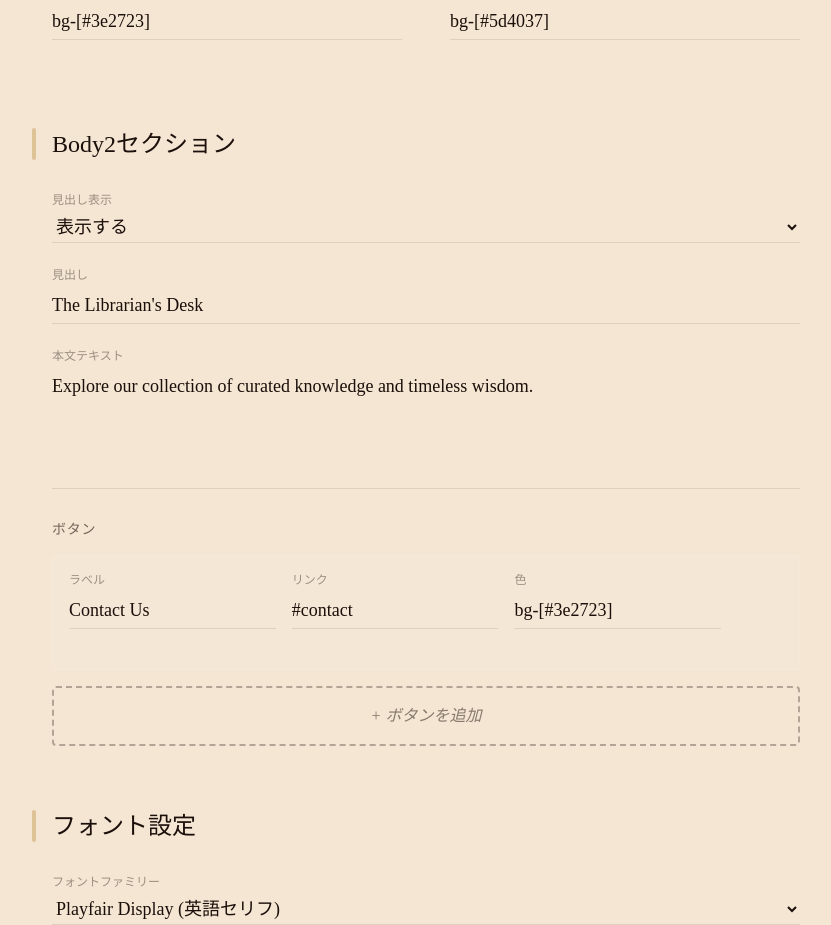
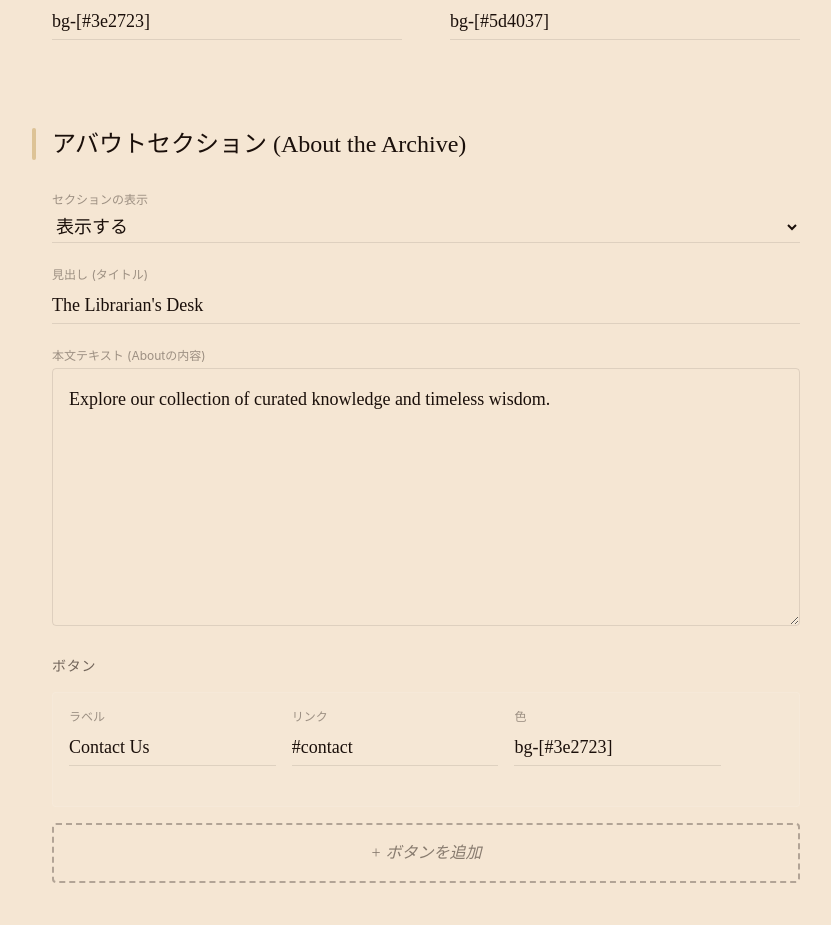
Before and after one commit to RenMurata-ops/library-lp, a React (Vite) app: page /admin-panel in a window 1280 px wide. Shown: the part 1160-2085 px from the top of the page, without its empty margins (224-1055 px from the left). Built offline with nearby package versions, Linux system fonts and the light colour scheme; no server answers.

Commit message:
Fix ArticleEditor loading and enhance AdminPage About section

```diff
--- a/src/pages/AdminPage.tsx
+++ b/src/pages/AdminPage.tsx
@@ -253,15 +253,15 @@ const AdminPage = () => {
                         </div>
                     </section>
 
-                    {/* Body2 Section */}
+                    {/* About Section */}
                     <section>
                         <h2 className="text-2xl font-serif text-[#1a0f0a] mb-8 flex items-center gap-4">
                             <span className="w-1 h-8 bg-library-gold/50 rounded-full"></span>
-                            Body2セクション
+                            アバウトセクション (About the Archive)
                         </h2>
                         <div className="pl-5 space-y-6">
                             <div className="group mb-6">
-                                <label className="block text-xs text-[#1a0f0a]/40 font-sans mb-1">見出し表示</label>
+                                <label className="block text-xs text-[#1a0f0a]/40 font-sans mb-1">セクションの表示</label>
                                 <select
                                     name="body2.showHeading"
                                     value={localConfig.body2.showHeading ? 'true' : 'false'}
@@ -273,20 +273,22 @@ const AdminPage = () => {
                                 </select>
                             </div>
                             <NotionInput
-                                label="見出し"
+                                label="見出し (タイトル)"
                                 name="body2.heading"
                                 value={localConfig.body2.heading}
+                                placeholder="例: About the Archive"
                             />
                             <div className="group mb-6">
-                                <label className="block text-xs text-[#1a0f0a]/40 font-sans mb-1">本文テキスト</label>
+                                <label className="block text-xs text-[#1a0f0a]/40 font-sans mb-1">本文テキスト (Aboutの内容)</label>
                                 <textarea
                                     name="body2.bodyText"
                                     value={localConfig.body2.bodyText}
                                     onChange={handleChange}
                                     onCompositionStart={() => { }}
                                     onCompositionEnd={handleChange as any}
-                                    rows={4}
-                                    className="w-full bg-transparent border-b border-library-walnut/10 focus:border-library-gold/50 text-[#1a0f0a] font-serif text-lg py-1 outline-none transition-colors placeholder-library-ink/20 resize-none"
+                                    rows={8}
+                                    className="w-full bg-transparent border border-library-walnut/10 focus:border-library-gold/50 text-[#1a0f0a] font-serif text-lg p-4 outline-none transition-colors placeholder-library-ink/20 resize-y rounded-sm"
+                                    placeholder="ここに入力した内容が『About the Archive』セクションに表示されます。"
                                 />
                             </div>
 
--- a/src/pages/ArticleEditor.tsx
+++ b/src/pages/ArticleEditor.tsx
@@ -14,6 +14,11 @@ const ArticleEditor = () => {
     const [saved, setSaved] = useState(false);
 
     useEffect(() => {
+        // If we already have the article we're looking for, don't reset it
+        if (article && (slug === 'new' || article.slug === slug || article.link === `/article/${slug}`)) {
+            return;
+        }
+
         console.log('ArticleEditor useEffect:', { slug, configArticles: config.articles?.length });
         if (slug === 'new') {
             console.log('Creating new article...');
@@ -41,14 +46,18 @@ const ArticleEditor = () => {
                 a => a.slug === slug || a.link === `/article/${slug}`
             );
             if (existingArticle) {
+                console.log('Found existing article:', existingArticle.title);
                 // Ensure content array exists
-                if (!existingArticle.content) {
-                    existingArticle.content = [];
+                const articleToSet = { ...existingArticle };
+                if (!articleToSet.content) {
+                    articleToSet.content = [];
                 }
-                setArticle(existingArticle);
+                setArticle(articleToSet);
+            } else {
+                console.log('Article not found for slug:', slug);
             }
         }
-    }, [slug]);
+    }, [slug, config.articles]);
 
     const handleSave = () => {
         if (!article) return;
```
